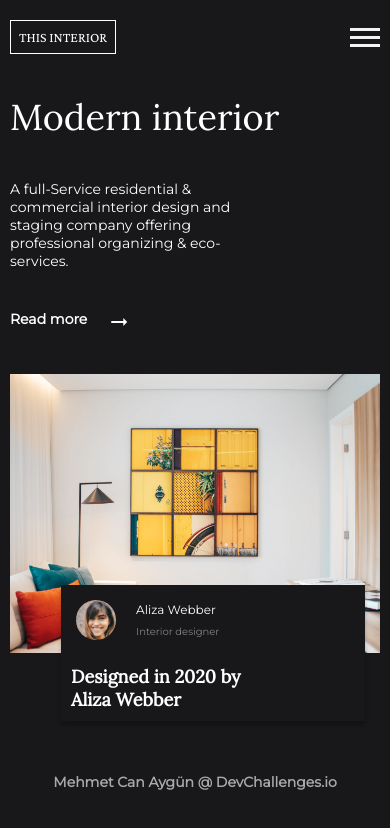
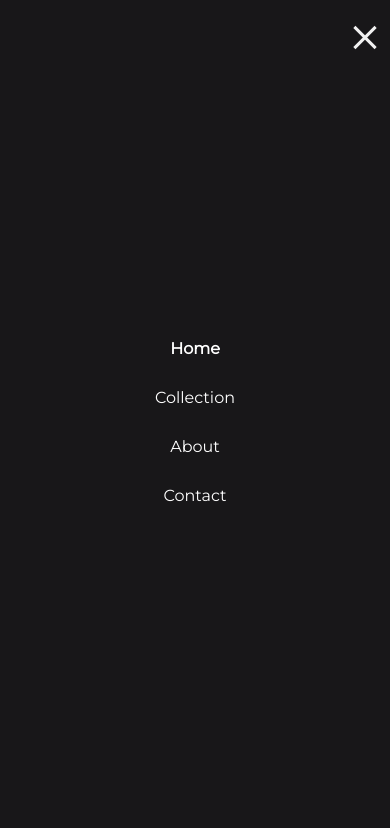
Before and after one commit to mehmetcanaygun/devchallenges-interior-consultant, a plain HTML site: page index.html in a window 390 px wide. Both pictures are taken after a click on the button 364 px from the left and 37 px from the top of the page. Drawn offline with nearby package versions, Linux system fonts and the light colour scheme.

Commit message:
Toggle sidebar on mobile screens

```diff
--- a/app.js
+++ b/app.js
@@ -0,0 +1,7 @@
+const navbar = document.getElementById("navbar");
+const menuBtn = document.getElementById("menu-btn");
+
+menuBtn.addEventListener("click", () => {
+  menuBtn.classList.toggle("toggled");
+  navbar.classList.toggle("toggled");
+});
--- a/index.html
+++ b/index.html
@@ -10,7 +10,7 @@
 <body>
   <header>
     <p class="title">This Interior</p>
-    <nav class="navbar">
+    <nav id="navbar" class="navbar">
       <ul>
         <li class="active">Home</li>
         <li>Collection</li>
@@ -18,7 +18,7 @@
         <li>Contact</li>
       </ul>
     </nav>
-    <button class="menu-btn">
+    <button id="menu-btn" class="menu-btn">
       <span class="top"></span>
       <span class="middle"></span>
       <span class="bottom"></span>
@@ -50,5 +50,7 @@
   <footer>
     Mehmet Can Aygün @ DevChallenges.io
   </footer>
+
+  <script src="app.js"></script>
 </body>
 </html>
--- a/style.scss
+++ b/style.scss
@@ -68,6 +68,7 @@ header {
       background-color: $col-light-2;
       position: absolute;
       left: 0;
+      transition: 0.3s ease;
     }
 
     .top {
@@ -78,6 +79,24 @@ header {
     }
     .bottom {
       top: 16px;
+    }
+  }
+
+  .menu-btn:focus {
+    outline: none;
+  }
+
+  .menu-btn.toggled {
+    .top {
+      top: 8px;
+      transform: rotate(225deg);
+    }
+    .middle {
+      opacity: 0;
+    }
+    .bottom {
+      top: 8px;
+      transform: rotate(-225deg);
     }
   }
 }
```
Also changed, not shown: css/style.css.
